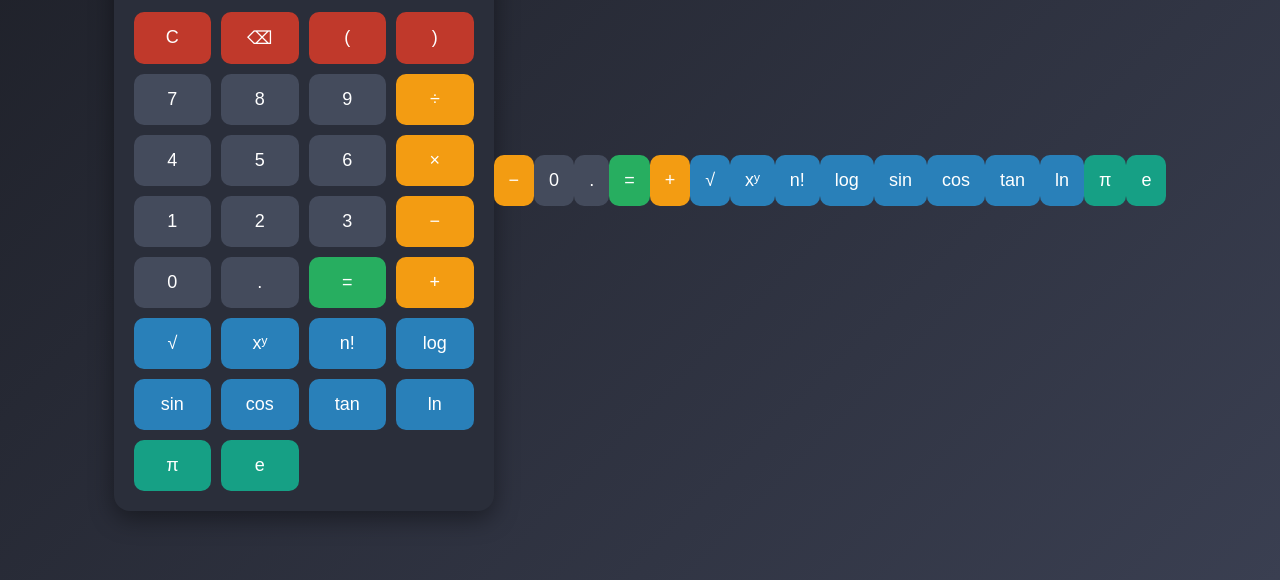
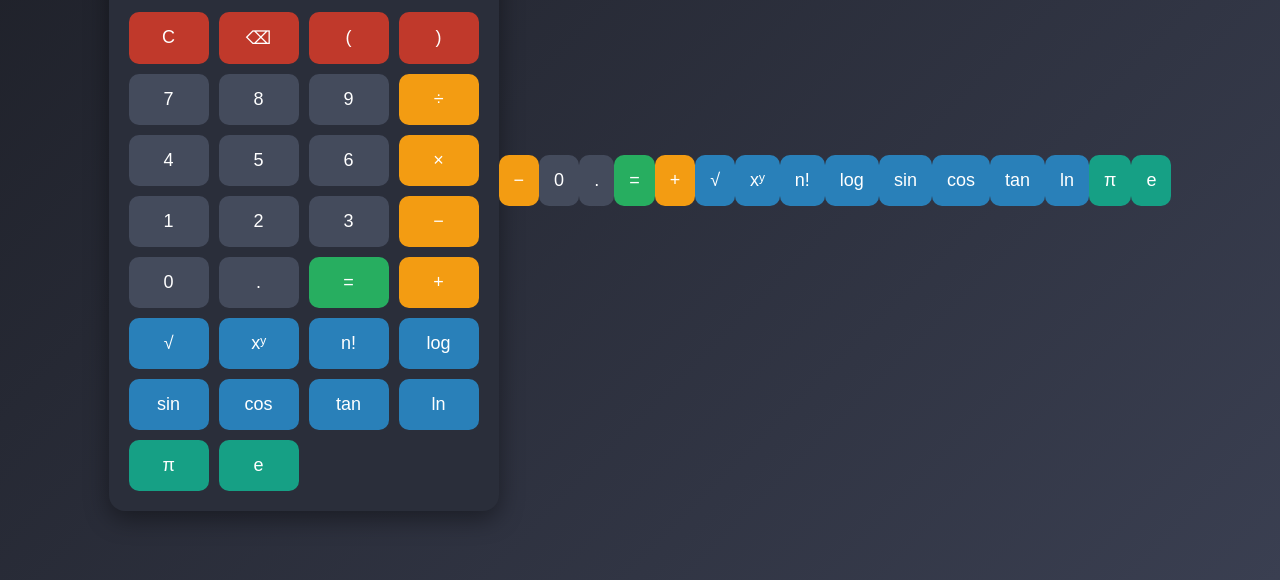
Before and after one commit to PedroM-K/calculadora, a plain HTML site: page index.html in a window 1280 px wide. Shown: the part 220-800 px from the top of the page. Drawn offline with Linux system fonts and the light colour scheme.

Commit message:
Update style.css

```diff
--- a/style.css
+++ b/style.css
@@ -1,31 +1,28 @@
-/* Fundo e alinhamento */
 body {
   display: flex;
   justify-content: center;
   align-items: center;
   height: 100vh;
   background: linear-gradient(135deg, #1d1f27, #3a3f51);
-  font-family: 'Segoe UI', Tahoma, Geneva, Verdana, sans-serif;
+  font-family: 'Segoe UI', sans-serif;
   margin: 0;
 }
 
-/* Caixa da calculadora */
 .calculator {
   background: #2a2e3a;
   padding: 20px;
   border-radius: 16px;
-  box-shadow: 0 8px 25px rgba(0, 0, 0, 0.4);
-  width: 340px;
-  color: #fff;
+  box-shadow: 0 8px 25px rgba(0,0,0,0.4);
+  width: 350px;
   text-align: center;
 }
 
 .calculator h2 {
   margin-bottom: 15px;
+  color: #fff;
   font-weight: 400;
 }
 
-/* Tela */
 #display {
   width: 100%;
   height: 60px;
@@ -35,12 +32,11 @@ body {
   padding: 10px;
   border-radius: 8px;
   border: none;
-  background: #f0f0f0;
+  background: #f8f8f8;
   color: #000;
   box-sizing: border-box;
 }
 
-/* Grid dos botões */
 .buttons {
   display: grid;
   grid-template-columns: repeat(4, 1fr);
@@ -59,33 +55,12 @@ button {
   transition: 0.2s;
 }
 
-/* Hover */
-button:hover {
-  background: #5c6375;
-}
+button:hover { background: #5c6375; }
 
 /* Categorias */
-button.op {
-  background: #f39c12;
-}
-
-button.func {
-  background: #c0392b;
-}
-
-button.sci {
-  background: #2980b9;
-}
-
-button.const {
-  background: #16a085;
-}
-
-button.equal {
-  background: #27ae60;
-  grid-column: span 1;
-}
-
-button.equal:hover {
-  background: #2ecc71;
-}
+button.op { background: #f39c12; }
+button.func { background: #c0392b; }
+button.sci { background: #2980b9; }
+button.const { background: #16a085; }
+button.equal { background: #27ae60; }
+button.equal:hover { background: #2ecc71; }
```
